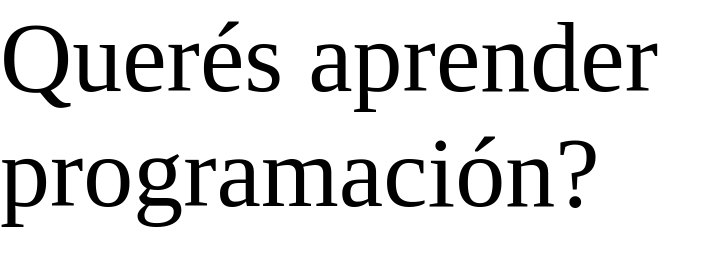
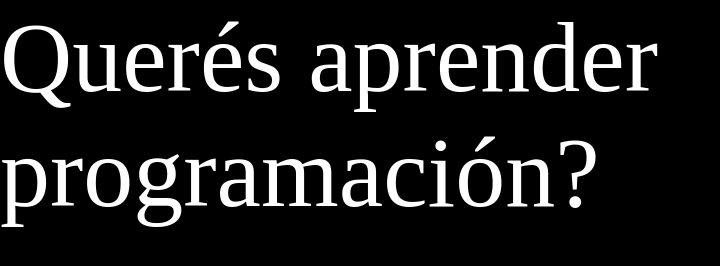
Before and after one commit to ismaelpagano/ismaelpagano.github.io, a plain HTML site: page index.html in a window 1280 px wide. Shown: the whole page, without its empty margins (0-720 px from the left). Drawn offline with Linux system fonts and the light colour scheme; a web font is replaced by a local one.

Commit message:
Update styles.css

```diff
--- a/styles.css
+++ b/styles.css
@@ -1,6 +1,10 @@
 *{
     margin: 0px;
     padding: 0px;
+}
+
+body{
+    background-color: black;
 }
 
 .header{
@@ -11,5 +15,19 @@
 }
 
 #texto{
+    width: 900px;
     font-size: 100px;
+    font-family: long;
+    color: white;
+    user-select: none;
 }
+
+@font-face {
+    font-family: arcade;
+    src: url(fonts/ARCADECLASSIC.TTF);
+}
+
+@font-face {
+    font-family: long;
+    src: url(fonts/long_pixel.ttf);
+}
```
